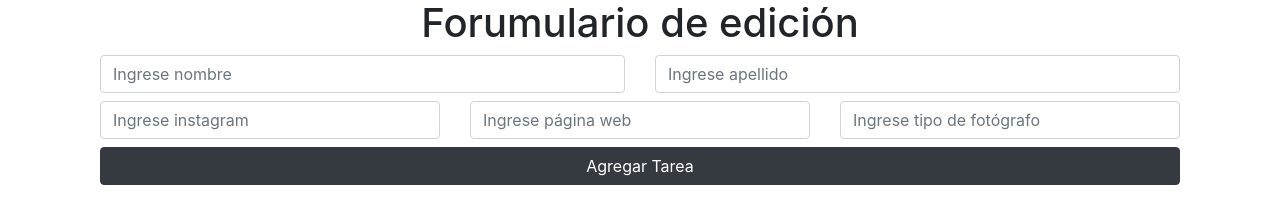
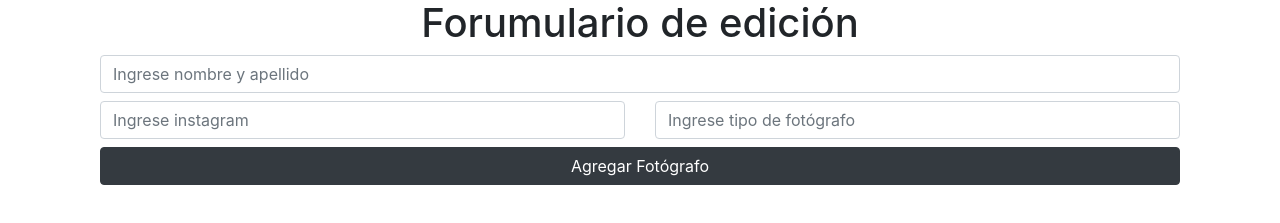
Before and after one commit to Lstortoni/CrudFirebes, a React (Create React App) app: page / in a window 1280 px wide. Shown: the part 171-394 px from the top of the page. Built offline with nearby package versions, Linux system fonts and the light colour scheme; no server answers; the database is empty.

Commit message:
Se termina el agreagar a la base

```diff
--- a/src/AbmFotografos.jsx
+++ b/src/AbmFotografos.jsx
@@ -2,32 +2,24 @@ import React from 'react'
 import { useState } from 'react'
 import {firebase} from './firebase'
 
-const AbmFotografos = () => {
+const AbmFotografos =() => {
 
     const[fotografos,setFotografos] = React.useState([])
 
    const[modeoEdicion,setModoedicion]= React.useState(false)
 
-   const[nombre,setNombre]= React.useState('')
+   const[apyn,setApyn]= React.useState('')
 
-   const[apellido,setApellido]= React.useState('')
 
    const[instagram,setInstagram]= React.useState('')
 
-   const[pagina,setPagina]= React.useState('')
+
 
    const[tipo,setTipo]= React.useState('')
 
 
-   const agregarFotografo =(e)=>{
-    console.log("Agrega")
-   }
+   React.useEffect(() => {
 
-   const editarFotografo =(e)=>{
-       console.log("Edita")
-  }
-
-   React.useEffect(() => {
 
     const obteberDatos=async ()=>{
 
@@ -39,7 +31,6 @@ const AbmFotografos = () => {
         const arryFotografos = data.docs.map(doc=>({id:doc.id,...doc.data()}))
 
          setFotografos(arryFotografos)
-            console.log(arryFotografos)
 
       } catch (error) {
           console.log(error)
@@ -49,6 +40,70 @@ const AbmFotografos = () => {
    obteberDatos()   //ejecuto la funcion de inmediato para leer los fotografos .
 
  }, [])
+
+
+   const agregarFotografo = async(e)=>{
+
+    e.preventDefault()
+
+    if( (!apyn.trim()) && (!instagram.trim()) && (!tipo.trim()) ){
+
+      console.log('Elemento vacio')
+
+     //  SetMensaje('No se ha escrito niguna tarea...')
+      return
+    }
+
+
+    try {
+
+      const db = firebase.firestore()
+
+      const NuevoFotografo ={apyn:apyn, instagram: instagram, tipodefotografo: tipo }
+
+      const data = await db.collection('fotografos').add(NuevoFotografo)
+
+      setApyn('')
+      setInstagram('')
+      setTipo('')
+
+      //const data2 = await db.collection('fotografos').get()
+
+      ///const arryFotografos = data2.docs.map(doc=>({id:doc.id,...doc.data()}))
+
+     // setFotografos(arryFotografos)
+
+      setFotografos([...fotografos,{...NuevoFotografo,id:data.id}])
+
+     // traerDatosBase()
+
+
+      //console.log(arryFotografos)
+      }
+
+
+    catch (error) {
+      console.log(error)
+    }
+   }
+
+   const editarFotografo =async(e)=>{
+
+    try {
+      e.preventDefault()
+      console.log("Edita")
+
+    }
+    catch (error) {
+
+    }
+
+
+
+
+
+  }
+
 
 
   return (
@@ -85,22 +140,18 @@ const AbmFotografos = () => {
         <h1 className='text-center'>Forumulario de edición</h1>
         <div className="row">
 
-              <div className="col-6">
-                  <input  type="text" className="form-control mb-2"  placeholder="Ingrese nombre" onChange={ (e)=>setNombre(e.target.value)}  value={nombre}  />
+              <div className="col-12">
+                  <input  type="text" className="form-control mb-2"  placeholder="Ingrese nombre y apellido" onChange={ (e)=>setApyn(e.target.value)}  value={apyn}  />
               </div>
 
+
+
               <div className="col-6">
-                  <input  type="text" className="form-control mb-2"  placeholder="Ingrese apellido" onChange={ (e)=>setApellido(e.target.value)}  value={apellido}  />
-              </div>
-
-              <div className="col-4">
                  <input  type="text" className="form-control mb-2"  placeholder="Ingrese instagram" onChange={ (e)=>setInstagram(e.target.value)}  value={instagram}  />
               </div>
 
-              <div className="col-4">
-                 <input  type="text" className="form-control mb-2"  placeholder="Ingrese página web" onChange={ (e)=>setPagina(e.target.value)}  value={pagina}  />
-              </div>
-              <div className="col-4">
+
+              <div className="col-6">
                  <input  type="text" className="form-control mb-2"  placeholder="Ingrese tipo de fotógrafo" onChange={ (e)=>setTipo(e.target.value)}  value={tipo}  />
               </div>
 
@@ -109,7 +160,7 @@ const AbmFotografos = () => {
                {
                                       //EN ESTE CASO NO SE DEVUELVE STRING, ENTONCES VA CON PARENTESIS
 
-                  modeoEdicion? (<button className="btn btn-warning btn-block" type="submit">Editar Fotógrafo</button> ) : (<button className="btn btn-dark btn-block" type="submit">Agregar Tarea</button>)
+                  modeoEdicion? (<button className="btn btn-warning btn-block" type="submit">Editar Fotógrafo</button> ) : (<button className="btn btn-dark btn-block" type="submit">Agregar Fotógrafo</button>)
                }
 
             </div>
```
Lines whose indentation alone changed are shown as unchanged.
